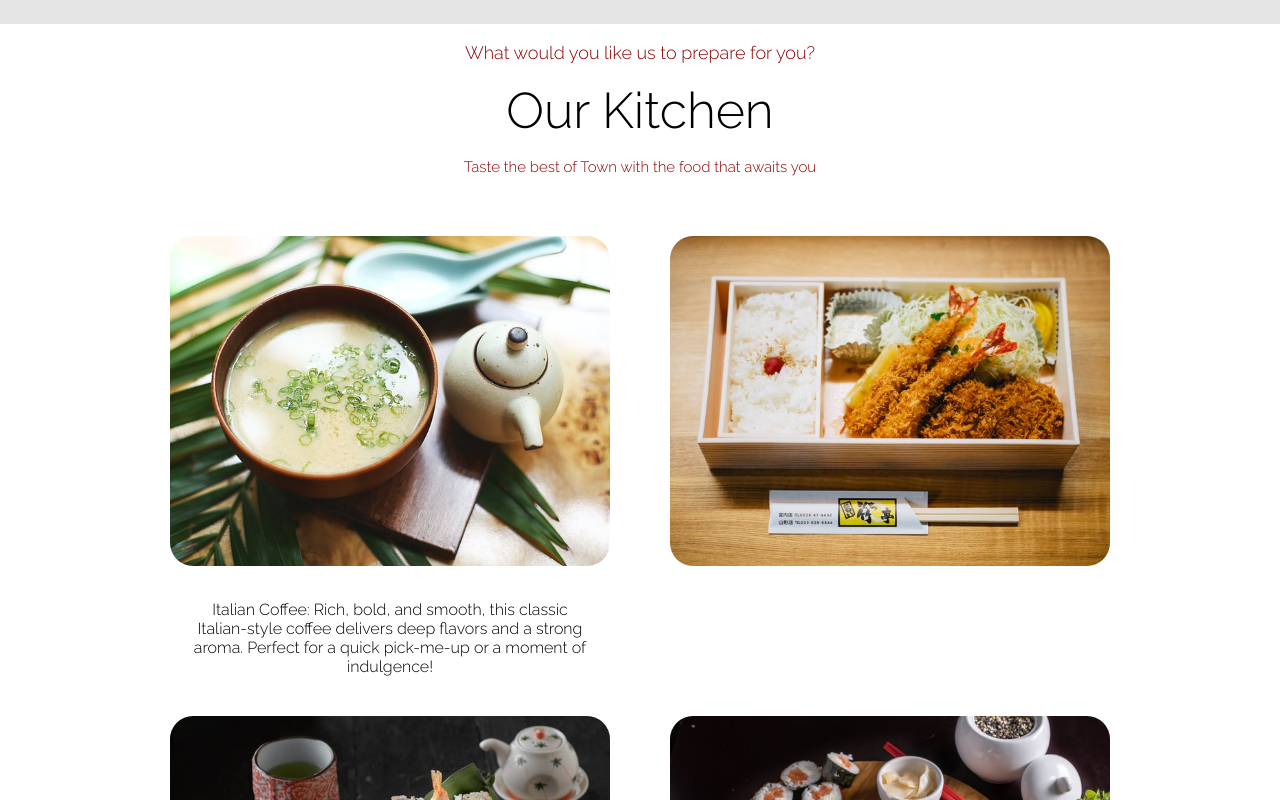
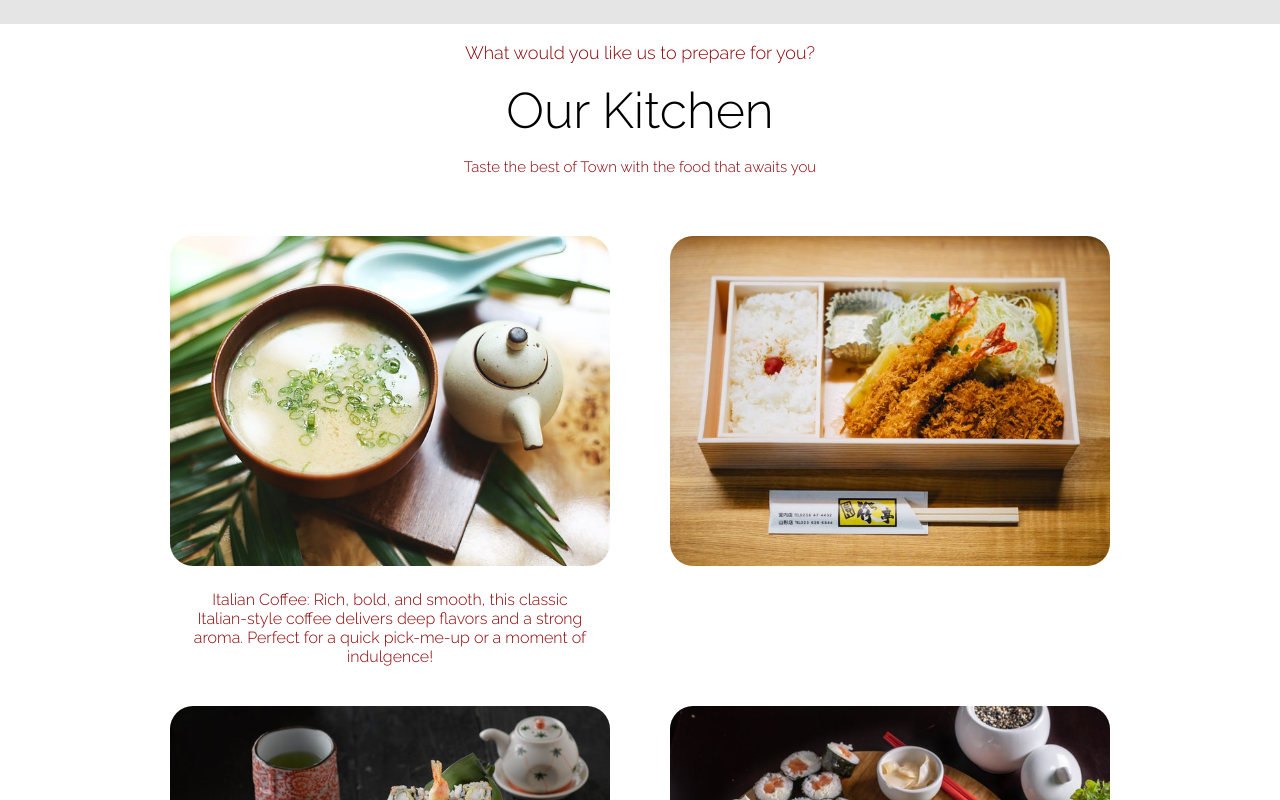
Before and after one commit to techcsispit/VanillaJS-Hotel_Website, a plain HTML site: page index.html in a window 1280 px wide. Both pictures are taken after a click on the picture 390 px from the left and 1150 px from the top of the page. Shown: the part 750-1550 px from the top of the page. Drawn offline with nearby package versions, Linux system fonts and the light colour scheme; files that its build step writes are made by us from their sources.

Commit message:
Update style.css

```diff
--- a/styles/style.css
+++ b/styles/style.css
@@ -187,7 +187,6 @@ a img:hover {
 .foodcolumn div:hover {
     background-color: rgba(240, 240, 240, 0.945);
     /* border: 2px solid red; */
-    position: relative;
     border-radius: 34px;
 }
 
@@ -209,19 +208,26 @@ a img:hover {
     width: 500px;
     padding: 30px;
     border-radius: 53px;
+    z-index: 1;
+    position:relative;
 }
 .fooddesc {
-    display: none;
+    color:#8d0003;
+    opacity:0;
+    z-index: -1;
     width:420px;
     padding: 10px;
-    margin-top:-10px;
+    margin-top:-100px;
     border-radius: 53px;
     margin-left: 40px;
     margin-right: 40px;
+    position:relative;
 }
 
 .fooddesc.show {
-    display:block;
+    margin-top:-20px;
+    opacity:1;
+    z-index:2;
 }
 
 /* Rooms */
```
